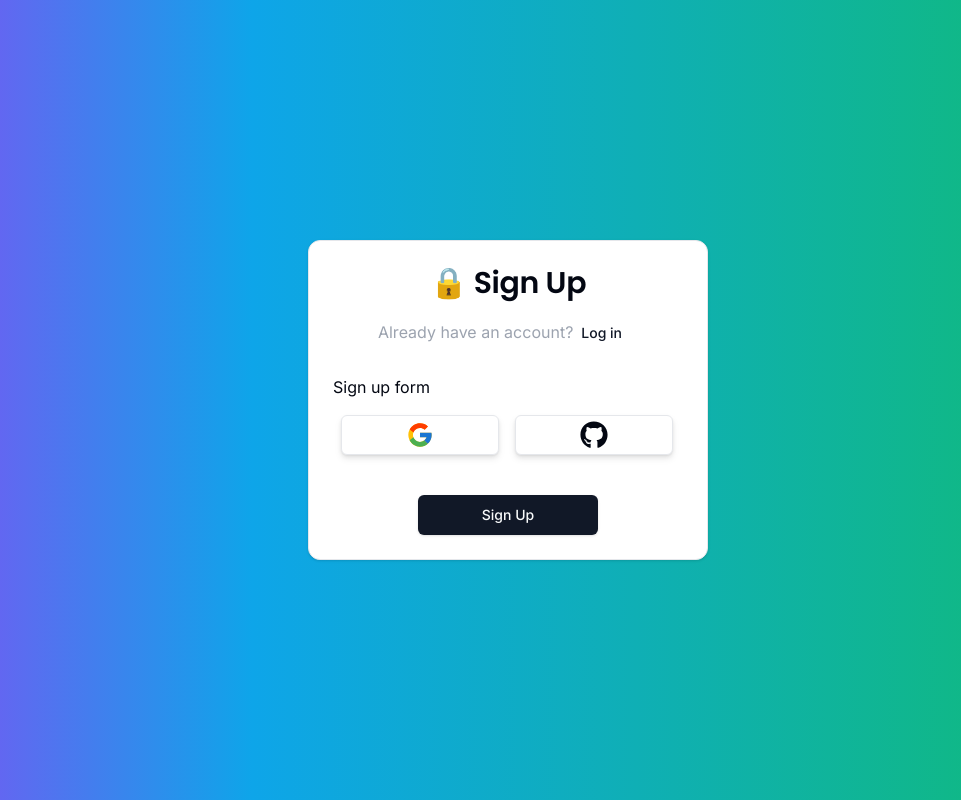
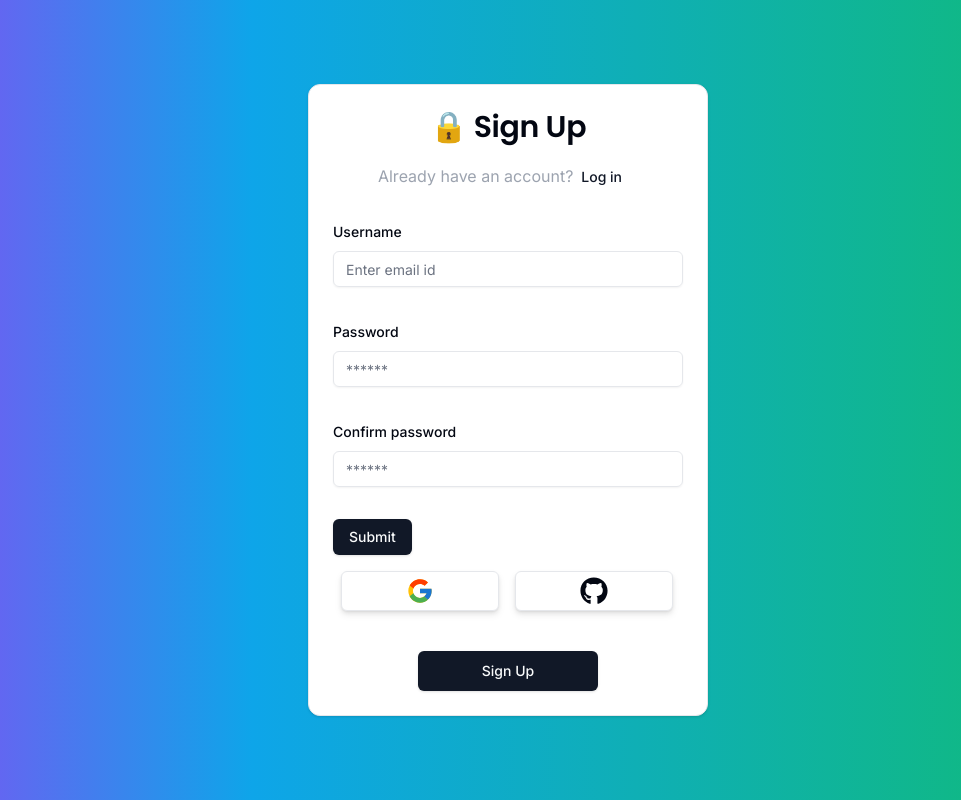
Before and after one commit to Pritam12F/AuthJS-NextAuthv5-, a Next.js app: page /signup in a window 1280 px wide. Shown: the whole page, without its empty margins (132-1093 px from the left). Built offline with nearby package versions, Linux system fonts and the light colour scheme.

Commit message:
started adding forms for taking inputs in login/signup pages

```diff
--- a/app/(auth)/signin/page.tsx
+++ b/app/(auth)/signin/page.tsx
@@ -1,4 +1,4 @@
-import { LoginForm } from "@/components/auth/login-form";
+import { LoginForm } from "@/components/auth/auth-form";
 
 export default function Signup() {
   return (
--- a/app/(auth)/signup/page.tsx
+++ b/app/(auth)/signup/page.tsx
@@ -1,4 +1,4 @@
-import { LoginForm } from "@/components/auth/login-form";
+import { LoginForm } from "@/components/auth/auth-form";
 
 export default function Signin() {
   return (
--- a/components/auth/login-form.tsx
+++ b/components/auth/auth-form.tsx
@@ -1,4 +1,5 @@
 import { CardWrapper } from "../elements/cardWrapper";
+import { FormWrapper } from "../elements/formWrapper";
 
 interface LoginFormProps {
   typeofform: "Sign Up" | "Sign In";
@@ -13,7 +14,7 @@ export const LoginForm = ({ typeofform }: LoginFormProps) => {
         backFuncHref="signup"
         typeofcard={typeofform}
       >
-        Sign in form
+        <FormWrapper typeofform="Sign In" />
       </CardWrapper>
     );
   } else {
@@ -24,7 +25,7 @@ export const LoginForm = ({ typeofform }: LoginFormProps) => {
         backFuncHref="signin"
         typeofcard={typeofform}
       >
-        Sign up form
+        <FormWrapper typeofform="Sign Up" />
       </CardWrapper>
     );
   }
--- /dev/null
+++ b/components/elements/formWrapper.tsx
@@ -0,0 +1,95 @@
+"use client";
+
+import {
+  Form,
+  FormField,
+  FormControl,
+  FormDescription,
+  FormItem,
+  FormLabel,
+  FormMessage,
+} from "../ui/form";
+import { zodResolver } from "@hookform/resolvers/zod";
+import { useForm } from "react-hook-form";
+import { z } from "zod";
+import { loginSchema, signupSchema } from "@/validation";
+import { Button } from "../ui/button";
+import { Input } from "../ui/input";
+
+interface FormWrapperProps {
+  typeofform: "Sign Up" | "Sign In";
+}
+
+export const FormWrapper = ({ typeofform }: FormWrapperProps) => {
+  let formSchema: typeof loginSchema | typeof signupSchema;
+
+  if (typeofform === "Sign In") {
+    formSchema = loginSchema;
+  } else {
+    formSchema = signupSchema;
+  }
+
+  const form = useForm<z.infer<typeof formSchema>>({
+    resolver: zodResolver(formSchema),
+    defaultValues: {
+      username: "",
+      password: "",
+      confpass: "",
+    },
+  });
+
+  function onSubmit(values: z.infer<typeof formSchema>) {
+    // Do something with the form values.
+    // ✅ This will be type-safe and validated.
+    console.log(values);
+  }
+
+  return (
+    <Form {...form}>
+      <form onSubmit={form.handleSubmit(onSubmit)} className="space-y-8">
+        <FormField
+          control={form.control}
+          name="username"
+          render={({ field }) => (
+            <FormItem>
+              <FormLabel>Username</FormLabel>
+              <FormControl>
+                <Input placeholder="Enter email id" {...field} />
+              </FormControl>
+              <FormMessage />
+            </FormItem>
+          )}
+        />
+        <FormField
+          control={form.control}
+          name="password"
+          render={({ field }) => (
+            <FormItem>
+              <FormLabel>Password</FormLabel>
+              <FormControl>
+                <Input placeholder="******" {...field} type="password" />
+              </FormControl>
+              <FormMessage />
+            </FormItem>
+          )}
+        />
+        {typeofform == "Sign Up" ? (
+          <FormField
+            control={form.control}
+            name="confpass"
+            render={({ field }) => (
+              <FormItem>
+                <FormLabel>Confirm password</FormLabel>
+                <FormControl>
+                  <Input placeholder="******" {...field} type="password" />
+                </FormControl>
+                <FormMessage />
+              </FormItem>
+            )}
+          />
+        ) : null}
+        <Button type="submit">Submit</Button>
+      </form>
+    </Form>
+  );
+};
--- a/validation/index.ts
+++ b/validation/index.ts
@@ -1,10 +1,9 @@
-import { zodResolver } from "@hookform/resolvers/zod";
-import { useForm } from "react-hook-form";
-import { z } from "zod";
+import { addIssueToContext, z } from "zod";
 
-const formSchema = z.object({
+export const loginSchema = z.object({
   username: z
     .string()
+    .email({ message: "Enter a valid email address" })
     .min(5, { message: "Username must be at least 5 characters long" })
     .max(50, { message: "Username cannot be longer than 50 characters" }),
   password: z
@@ -12,3 +11,26 @@ const formSchema = z.object({
     .min(8, { message: "Password must be at least 8 characters" })
     .max(20, { message: "Password cannot be longer than 20 characters" }),
 });
+
+export const signupSchema = z
+  .object({
+    username: z
+      .string()
+      .email({ message: "Enter a valid email address" })
+      .min(5, { message: "Username must be at least 5 characters long" })
+      .max(50, { message: "Username cannot be longer than 50 characters" }),
+    password: z
+      .string()
+      .min(8, { message: "Password must be at least 8 characters" })
+      .max(20, { message: "Password cannot be longer than 20 characters" }),
+    confpass: z
+      .string()
+      .min(8, { message: "Password must be at least 8 characters" })
+      .max(20, { message: "Password cannot be longer than 20 characters" }),
+  })
+  .refine((data) => {
+    // Use refine for validation with access to data
+    if (data.password !== data.confpass) {
+      throw new Error("Passwords do not match"); // Or addIssue for more control
+    }
+  });
```
